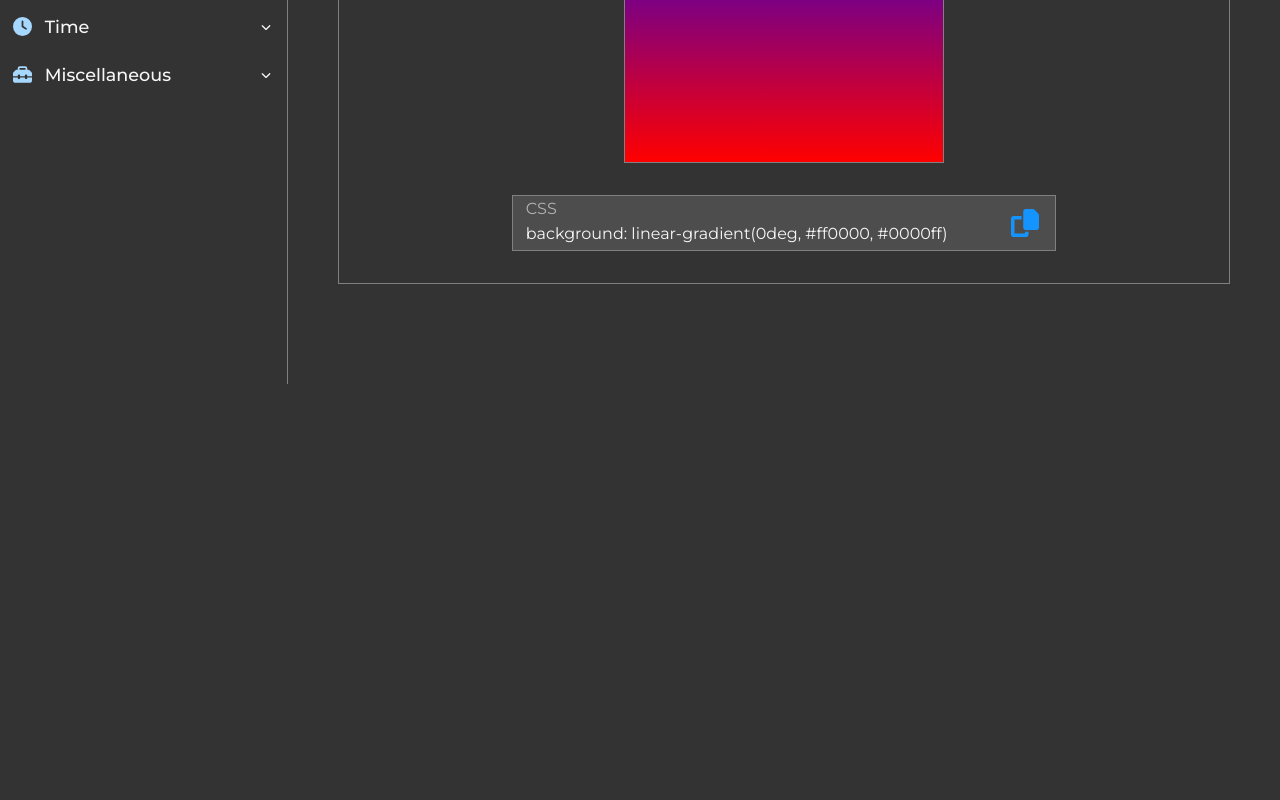
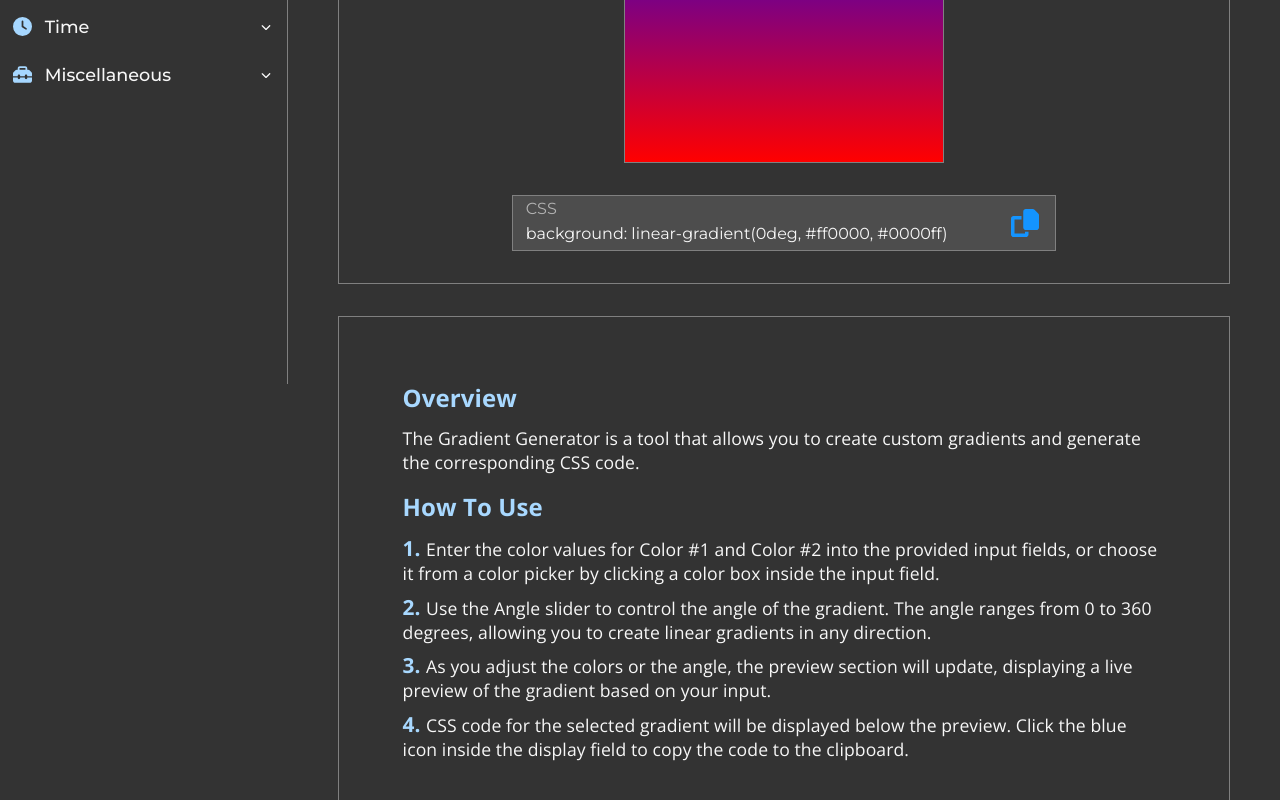
Before and after one commit to devmikh/wapiti-web-tools, a React (Vite) app: page /gradient-generator in a window 1280 px wide. Shown: the part 464-1264 px from the top of the page. Before the commit the page ends 800 px from the top, so only its background shows below. Built offline with nearby package versions, Linux system fonts and the light colour scheme.

Commit message:
Add description for Gradient Generator tool

```diff
--- a/src/assets/descriptions/index.ts
+++ b/src/assets/descriptions/index.ts
@@ -78,5 +78,14 @@ export const descriptions = {
             'Click the blue icon inside the display field to copy the color value for the particular tint.',
             'Choose color value format, available formats include Hex, RGB, HSL, HSV.'
         ]
+    },
+    gradient_generator: {
+        overview: 'The Gradient Generator is a tool that allows you to create custom gradients and generate the corresponding CSS code.',
+        instructions: [
+            'Enter the color values for Color #1 and Color #2 into the provided input fields, or choose it from a color picker by clicking a color box inside the input field.',
+            'Use the Angle slider to control the angle of the gradient. The angle ranges from 0 to 360 degrees, allowing you to create linear gradients in any direction.',
+            'As you adjust the colors or the angle, the preview section will update, displaying a live preview of the gradient based on your input.',
+            'CSS code for the selected gradient will be displayed below the preview. Click the blue icon inside the display field to copy the code to the clipboard.'
+        ]
     }
 }
--- a/src/components/tools/color/GradientGenerator/index.tsx
+++ b/src/components/tools/color/GradientGenerator/index.tsx
@@ -3,6 +3,7 @@ import usePageTitle from '../../../../hooks/usePageTitle'
 import Textfield from '../../../core/Textfield'
 import Range from '../../../core/Range'
 import DisplayField from '../../../core/DisplayField'
+import { descriptions } from '../../../../assets/descriptions'
 import styles from './index.module.css'
 
 export default function GradientGenerator() {
@@ -21,6 +22,7 @@ export default function GradientGenerator() {
     usePageTitle('Gradient Generator | Wapiti Web Tools')
 
     return (
+        <>
             <div className={`tool-container ${styles['container']}`}>
                 <h1 className='tool-title'>Gradient Generator</h1>
                 <div className={styles['textfields-container']}>
@@ -51,5 +53,17 @@ export default function GradientGenerator() {
                         includeCopyButton />
                 </div>
             </div>
+            <div className='description-container'>
+                <h2 className='description-title'>Overview</h2>
+                <p className='overview'>{descriptions.gradient_generator.overview}</p>
+                <h2 className='description-title'>How To Use</h2>
+                <ol className='instructions-list'>
+                    {descriptions.gradient_generator.instructions.map((point, index) => (
+                        <li key={index}>{point}</li>
+                    ))}
+                </ol>
+            </div>
+        </>
+
     )
 }
```
Lines whose indentation alone changed are shown as unchanged.
